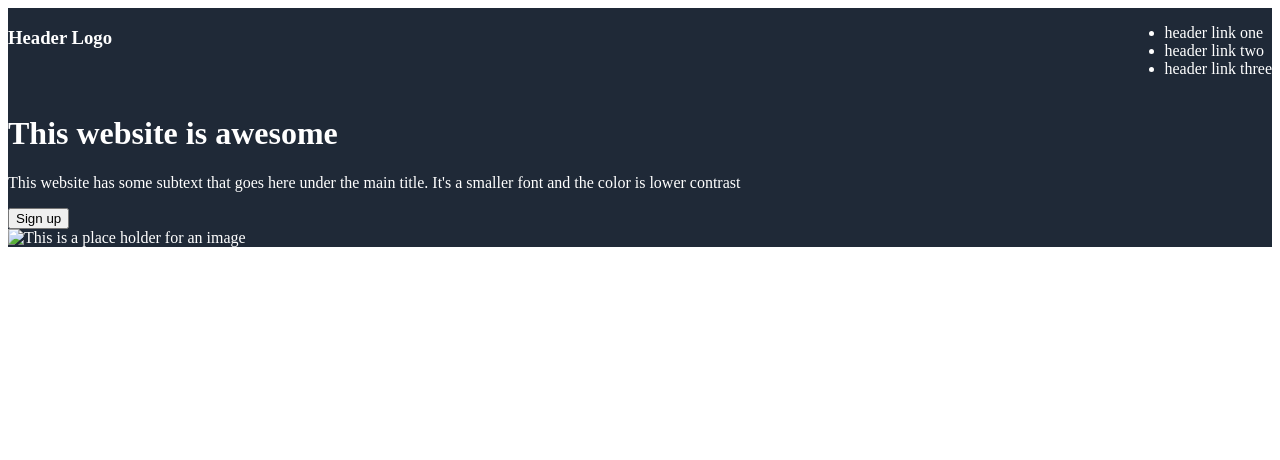
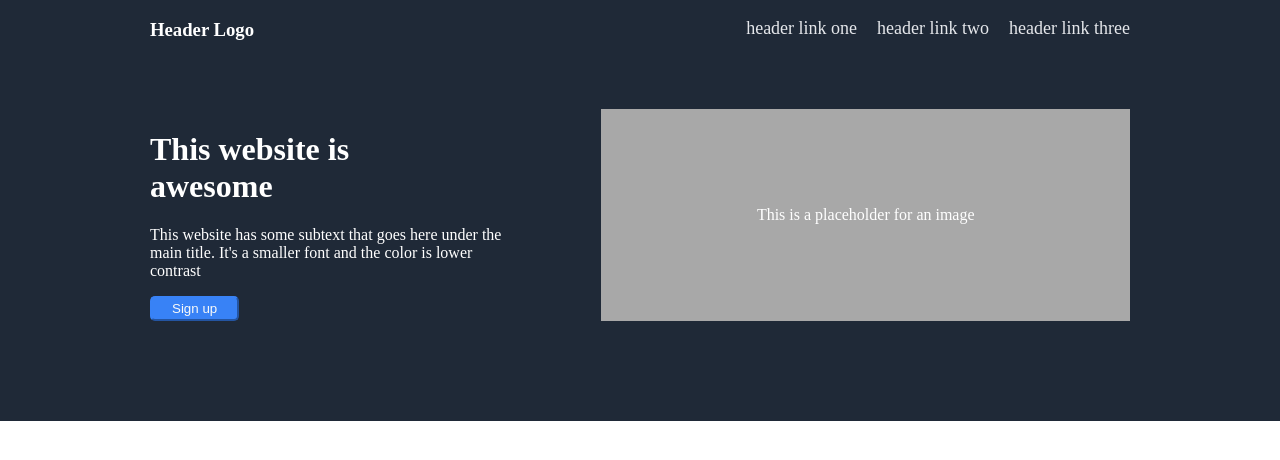
Before and after one commit to AnthonyL7/landing-page, a plain HTML site: page index.html in a window 1280 px wide. Drawn offline with Linux system fonts and the light colour scheme.

Commit message:
Add style
Add styles to divs and items

```diff
--- a/index.html
+++ b/index.html
@@ -19,16 +19,19 @@
               <li>header link three</li>
             </ul>
         </div>
-        <div class="header-2">
-          <div class="left-content">
-            <h1>This website is awesome</h1>
-            <p>This website has some subtext that goes here under the main title. It's a smaller font and the color is lower contrast</p>
-            <button>Sign up</button>
+
+        <div class="second-container">
+          <div class="header-2">
+            <div class="left-content">
+              <h1>This website is<br>awesome</h1>
+              <p>This website has some subtext that goes here under the <br>main title. It's a smaller font and the color is lower <br>contrast</p>
+              <button class="button-1">Sign up</button>
+            </div>
           </div>
-      </div>
 
-        <div class="right-content">
-          <img alt="This is a place holder for an image">
+          <div class="right-content">
+            <p>This is a placeholder for an image</p>
+          </div>
         </div>
       </div>
 
--- a/style.css
+++ b/style.css
@@ -1,5 +1,5 @@
 body {
-
+display: flex;
 
 }
 
@@ -13,6 +13,10 @@ body {
   background-color:
   #1f2937;
   color: white;
+  margin: -8px;
+  padding-bottom: 100px;
+  padding-left: 150px;
+  padding-right: 150px;
 }
 
 .header-1 {
@@ -21,7 +25,59 @@ body {
   justify-content: space-between;
 }
 
+.h1 {
+  font-size: 48px;
+  font-weight: bolder;
+  color: #F9FAF8;
+}
+
+.h3 {
+  font-size: 24px;
+  color: #F9FAF8
+}
+
+ul {
+  display: flex;
+  gap: 20px;
+  list-style: none;
+  font-size: 18px;
+  color: #E5E7EB;
+}
+
+.left-content {
+  word-wrap: break-word;
+}
+
 .right-content {
   display: flex;
   flex-direction: row;
 }
+
+.second-container {
+  display: flex;
+  flex-direction: row;
+  justify-content: space-between;
+  padding-top: 50px;
+  gap: 100px;
+}
+
+.right-content {
+  justify-content: center;
+  text-align: center;
+  align-items: center;
+  background-color: rgb(168, 168, 168);
+  flex: 1;
+
+}
+
+.button-1 {
+  border-radius: 5px;
+  border-color: #3882F6;
+  background-color: #3882F6;
+  color: #F9FAF8;
+  padding-left: 20px;
+  padding-right: 20px;
+  padding-top: 3px;
+  padding-bottom: 3px;
+
+}
```
